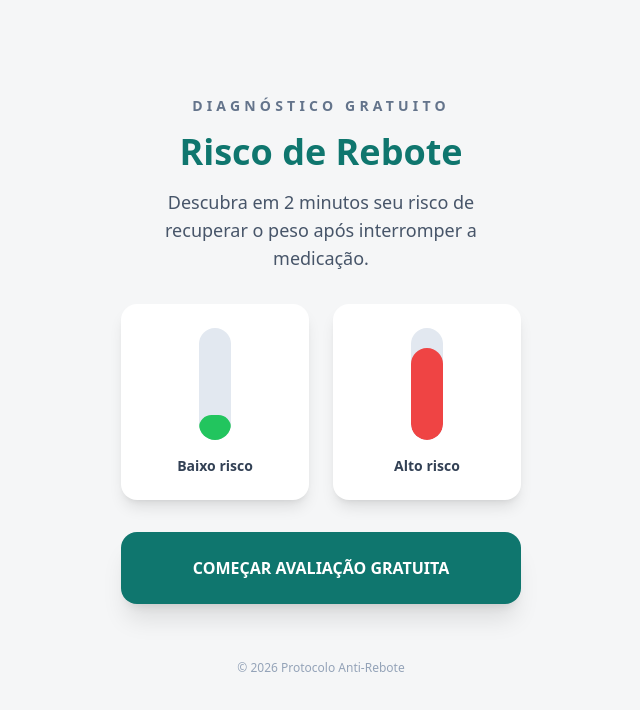
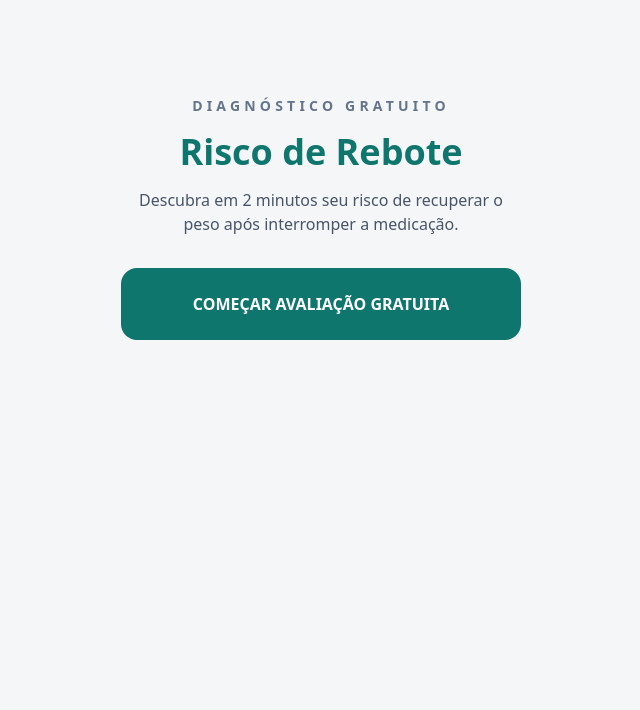
Before and after one commit to Gguga/quiz, a React (Vite) app: page / in a window 1280 px wide. Shown: the top 710 px of the page, without its empty margins (319-959 px from the left). Built offline with nearby package versions, Linux system fonts and the light colour scheme.

Commit message:
Update App.tsx

```diff
--- a/App.tsx
+++ b/App.tsx
@@ -5,8 +5,6 @@ import QuizStep from './QuizStep';
 import ResultsView from './ResultsView';
 import VslView from './components/VslView';
 import NewsInterstitial from './components/NewsInterstitial';
-
-const NEWS_STEP = 4;
 
 const App: React.FC = () => {
 
@@ -25,20 +23,35 @@ const App: React.FC = () => {
     return () => clearTimeout(timer);
   }, []);
 
-  // ================= FLUXO =================
+  const TOTAL_STEPS = QUESTIONS.length + 1; // +1 para news
+
+  const isCover = currentStep === -1;
+  const isNews = currentStep === 4;
+  const isQuestion =
+    currentStep >= 0 &&
+    currentStep < QUESTIONS.length &&
+    !isNews;
+
+  const handleSelectOption = (value: string) => {
+    const questionId = QUESTIONS[currentStep].id;
+    setAnswers(prev => ({ ...prev, [questionId]: value }));
+  };
 
   const handleNext = () => {
 
-    if (currentStep === NEWS_STEP - 1) {
-      setCurrentStep(NEWS_STEP);
+    // Ir para NEWS
+    if (currentStep === 3) {
+      setCurrentStep(4);
       return;
     }
 
-    if (currentStep === NEWS_STEP) {
-      setCurrentStep(NEWS_STEP + 1);
+    // Sair da NEWS
+    if (currentStep === 4) {
+      setCurrentStep(5);
       return;
     }
 
+    // Última pergunta real
     if (currentStep === QUESTIONS.length - 1) {
       startAnalysis();
       return;
@@ -46,13 +59,6 @@ const App: React.FC = () => {
 
     setCurrentStep(prev => prev + 1);
   };
-
-  const handleSelectOption = (value: string) => {
-    const questionId = QUESTIONS[currentStep].id;
-    setAnswers(prev => ({ ...prev, [questionId]: value }));
-  };
-
-  // ================= CÁLCULO =================
 
   const calculateScore = (): QuizResults => {
 
@@ -70,17 +76,13 @@ const App: React.FC = () => {
     let normalized = (totalWeight / maxWeight) * 100;
     if (normalized < 45) normalized = 48;
 
-    const score = Math.round(normalized);
-
     return {
-      score,
-      riskLevel: score >= 75 ? "Crítico" : score >= 60 ? "Alto" : "Moderado",
+      score: Math.round(normalized),
+      riskLevel: "Alto",
       personalizedMessage: "",
       keyInsights: []
     };
   };
-
-  // ================= LOADING =================
 
   const startAnalysis = () => {
 
@@ -88,12 +90,11 @@ const App: React.FC = () => {
     setLoadingProgress(0);
 
     const result = calculateScore();
-
     let progressValue = 0;
 
     const interval = setInterval(() => {
 
-      progressValue += Math.random() * 4 + 1;
+      progressValue += 4;
 
       if (progressValue >= 100) {
         progressValue = 100;
@@ -102,7 +103,7 @@ const App: React.FC = () => {
         setTimeout(() => {
           setResults(result);
           setLoading(false);
-        }, 400);
+        }, 300);
       }
 
       setLoadingProgress(progressValue);
@@ -114,34 +115,13 @@ const App: React.FC = () => {
     return answers[1] === "sexo_homem" ? "masculina" : "feminina";
   };
 
-  const progress =
-    currentStep >= 0
-      ? ((currentStep + 1) / QUESTIONS.length) * 100
-      : 0;
-
-  const isQuestionStep =
-    currentStep >= 0 &&
-    currentStep < QUESTIONS.length &&
-    currentStep !== NEWS_STEP;
-
-  const isNewsStep = currentStep === NEWS_STEP;
-
   return (
     <div className="min-h-screen w-full bg-[#f5f6f7] flex flex-col font-sans">
-
-      {currentStep >= 0 && !loading && !results && !showVsl && (
-        <div className="w-full h-[4px] bg-slate-200">
-          <div
-            className="bg-black h-full transition-all duration-300"
-            style={{ width: `${progress}%` }}
-          />
-        </div>
-      )}
 
       <main className="flex-1 w-full max-w-md mx-auto">
 
         {/* CAPA */}
-        {currentStep === -1 && !loading && !results && !showVsl && (
+        {isCover && !loading && !results && (
           <div className="flex flex-col items-center px-6 text-center space-y-8 pt-24">
 
             <div className="space-y-4">
@@ -149,59 +129,27 @@ const App: React.FC = () => {
                 Diagnóstico Gratuito
               </p>
 
-              <h1 className="text-3xl md:text-4xl font-black text-[#0f766e] leading-tight">
+              <h1 className="text-3xl md:text-4xl font-black text-[#0f766e]">
                 Risco de Rebote
               </h1>
 
-              <h2 className="text-base md:text-lg text-slate-600 max-w-sm mx-auto leading-relaxed">
+              <h2 className="text-base text-slate-600 max-w-sm mx-auto">
                 Descubra em 2 minutos seu risco de recuperar o peso após interromper a medicação.
               </h2>
             </div>
 
-            <div className="grid grid-cols-2 gap-6 w-full mt-4">
-
-              <div className="bg-white rounded-2xl shadow-lg p-6 flex flex-col items-center">
-                <div className="w-8 h-28 bg-slate-200 rounded-full relative overflow-hidden">
-                  <div
-                    className="absolute bottom-0 w-full bg-green-500 rounded-full transition-all duration-[2000ms]"
-                    style={{ height: animateGraph ? '22%' : '0%' }}
-                  />
-                </div>
-                <p className="mt-4 text-sm font-semibold text-slate-700">
-                  Baixo risco
-                </p>
-              </div>
-
-              <div className="bg-white rounded-2xl shadow-lg p-6 flex flex-col items-center">
-                <div className="w-8 h-28 bg-slate-200 rounded-full relative overflow-hidden">
-                  <div
-                    className="absolute bottom-0 w-full bg-red-500 rounded-full transition-all duration-[2000ms]"
-                    style={{ height: animateGraph ? '82%' : '0%' }}
-                  />
-                </div>
-                <p className="mt-4 text-sm font-semibold text-slate-700">
-                  Alto risco
-                </p>
-              </div>
-
-            </div>
-
             <button
               onClick={() => setCurrentStep(0)}
-              className="w-full py-6 bg-[#0f766e] text-white rounded-2xl font-black uppercase mt-6 shadow-xl"
+              className="w-full py-6 bg-[#0f766e] text-white rounded-2xl font-black uppercase mt-6"
             >
               Começar Avaliação Gratuita
             </button>
-
-            <p className="text-xs text-slate-400 pt-6">
-              © 2026 Protocolo Anti-Rebote
-            </p>
 
           </div>
         )}
 
         {/* PERGUNTAS */}
-        {isQuestionStep && !loading && !results && !showVsl && (
+        {isQuestion && !loading && !results && (
           <QuizStep
             question={QUESTIONS[currentStep]}
             selectedOption={answers[QUESTIONS[currentStep].id] || null}
@@ -214,55 +162,43 @@ const App: React.FC = () => {
         )}
 
         {/* NEWS */}
-        {isNewsStep && !loading && !results && !showVsl && (
-          <div className="py-6 px-4">
+        {isNews && !loading && !results && (
           <NewsInterstitial onNext={handleNext} />
-          </div>
         )}
 
         {/* LOADING */}
         {loading && (
-          <div className="flex flex-col items-center justify-center text-center p-6 pt-24 space-y-8">
-
+          <div className="flex flex-col items-center justify-center text-center p-6 pt-24 space-y-6">
             <h2 className="text-xl font-black text-[#0f766e] uppercase">
-              Analisando Seu Perfil Metabólico
+              Analisando Perfil Metabólico
             </h2>
 
-            <div className="w-full bg-slate-200 h-3 rounded-full overflow-hidden">
+            <div className="w-full bg-slate-200 h-3 rounded-full">
               <div
                 className="bg-[#0f766e] h-full transition-all duration-300"
                 style={{ width: `${loadingProgress}%` }}
               />
             </div>
-
-            <div className="text-sm text-slate-600 space-y-2">
-              {loadingProgress > 20 && <p>✔ Histórico metabólico analisado</p>}
-              {loadingProgress > 40 && <p>✔ Fase da medicação identificada</p>}
-              {loadingProgress > 60 && <p>✔ Indicadores musculares avaliados</p>}
-              {loadingProgress > 80 && <p>✔ Classificação de risco concluída</p>}
-            </div>
-
           </div>
         )}
 
-        {/* RESULTADO + VSL */}
-        {(results || showVsl) && !loading && (
-          <div className="py-6 px-4">
-            {showVsl ? (
+        {/* RESULTADO */}
+        {results && !loading && (
+          <ResultsView
+            results={results}
+            answers={answers}
+            onCtaClick={() => setShowVsl(true)}
+          />
+        )}
+
+        {/* VSL */}
+        {showVsl && !loading && (
           <VslView
             videoType={getSexo()}
             onCheckout={() =>
               window.open('https://lp.metodopsc.com.br/psc-v1/', '_blank')
             }
           />
-            ) : (
-              <ResultsView
-                results={results!}
-                answers={answers}
-                onCtaClick={() => setShowVsl(true)}
-              />
-            )}
-          </div>
         )}
 
       </main>
```
Lines whose indentation alone changed are shown as unchanged.
